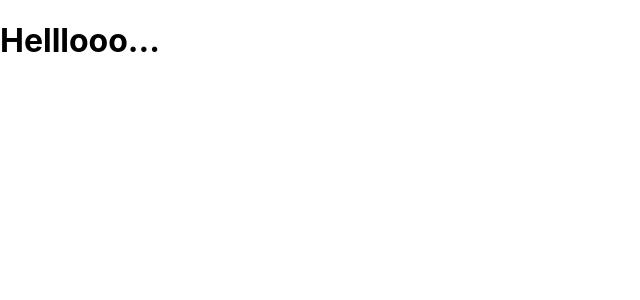
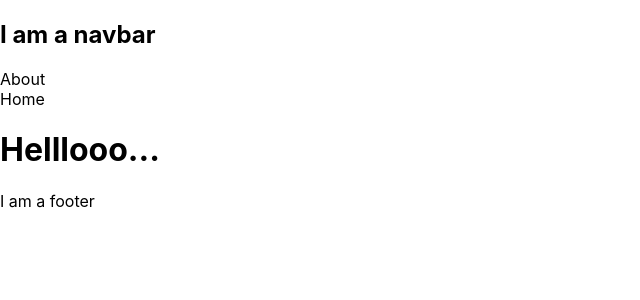
Before and after one commit to Shiv-am/nextjs, a Next.js app: page / in a window 1280 px wide. Shown: the top 300 px of the page, without its empty margins (0-640 px from the left). Built offline with nearby package versions, Linux system fonts and the light colour scheme.

Commit message:
adding other components

```diff
--- a/pages/index.js
+++ b/pages/index.js
@@ -1,11 +1,15 @@
 import Head from 'next/head'
 import Image from 'next/image'
+import Footer from '../comps/Footer'
+import Navbar from '../comps/Navbar'
 import styles from '../styles/Home.module.css'
 
 export default function Home() {
   return (
     <div >
+    <Navbar />
        <h1>Helllooo...</h1>
+       <Footer />
     </div>
   )
 }
```
